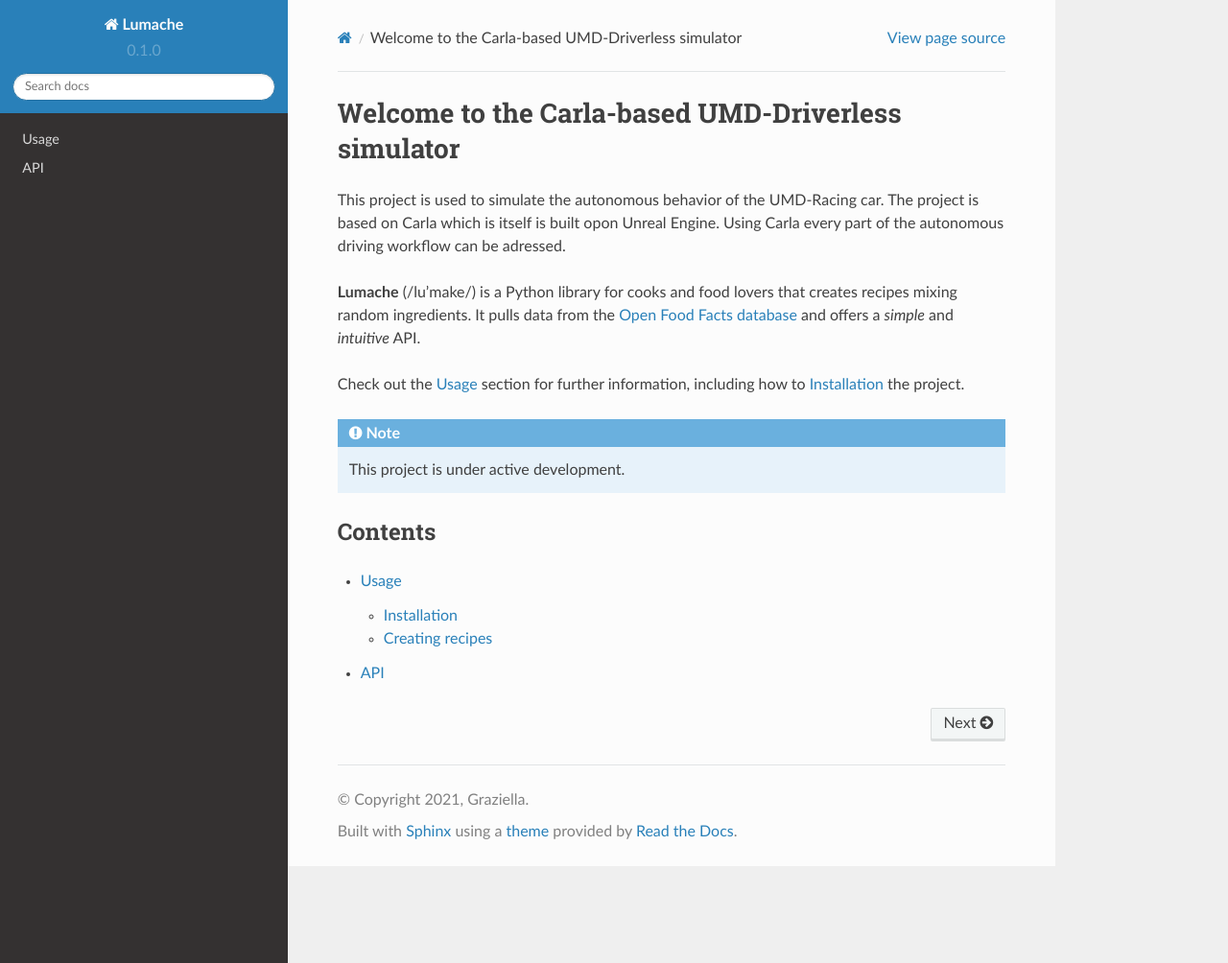
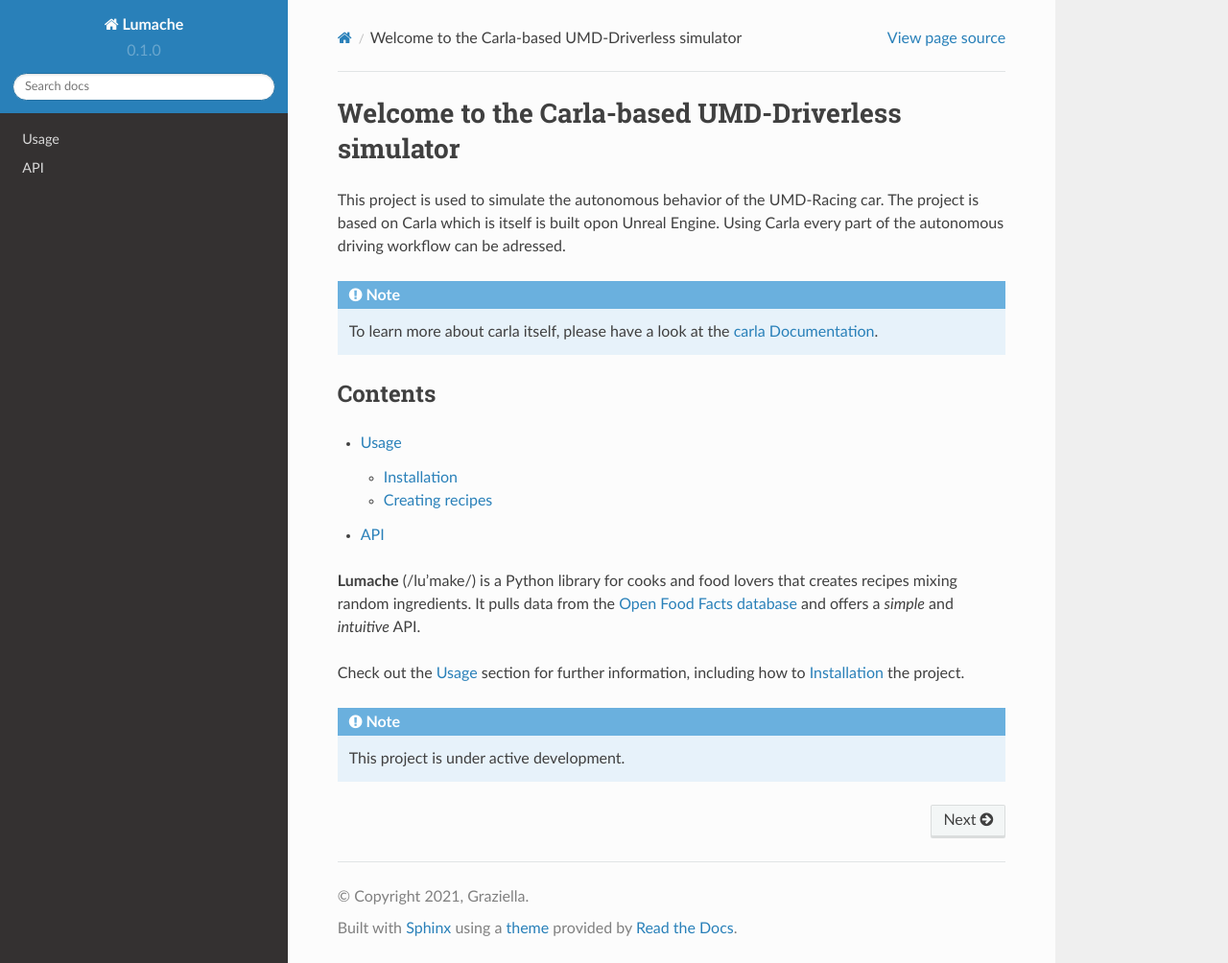
Before and after one commit to KaiPonel/UMDRacingSIM, a Sphinx documentation site: the page built from docs/source/index.rst, in a window 1280 px wide and 1004 px high. Shown: the whole window at 96% size. Built offline with Sphinx 7.4.7 and the Read the Docs theme 2.0.0, drawn with Linux system fonts in a browser that asks for light colours.

Commit message:
Update index.rst

```diff
--- a/docs/source/index.rst
+++ b/docs/source/index.rst
@@ -4,6 +4,19 @@
 This project is used to simulate the autonomous behavior of the UMD-Racing car.
 The project is based on Carla which is itself is built opon Unreal Engine.
 Using Carla every part of the autonomous driving workflow can be adressed.
+
+.. note::
+
+   To learn more about carla itself, please have a look at the `carla Documentation <https://carla.readthedocs.io/en/latest/>`_.
+
+Contents
+--------
+
+.. toctree::
+
+   usage
+   api
+
 
 **Lumache** (/lu'make/) is a Python library for cooks and food lovers
 that creates recipes mixing random ingredients.
```
Also changed, not shown: other parts of docs/source/index.rst (+0 -8 lines).
